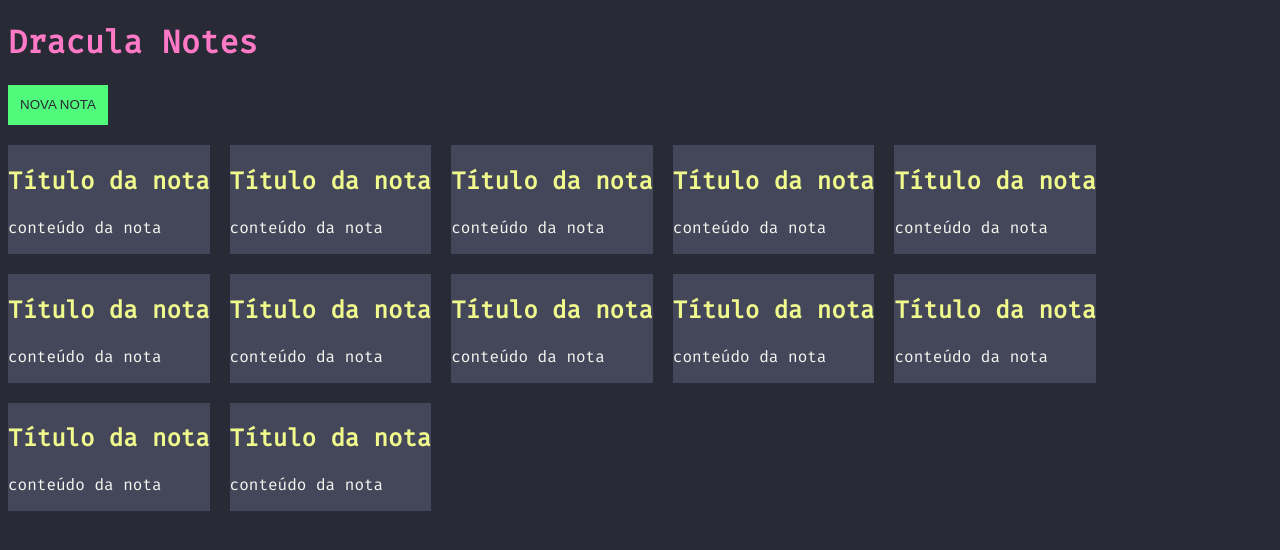
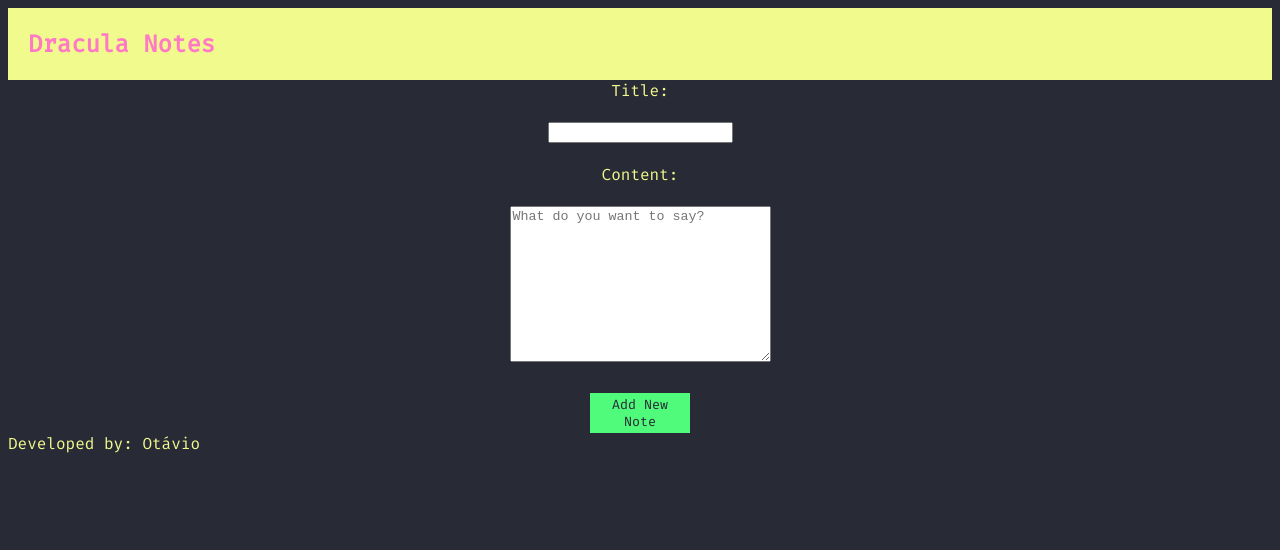
Before and after one commit to atomotavio/dracula-notes, a React (Create React App) app: page / in a window 1280 px wide. Shown: the top 550 px of the page. Built offline with nearby package versions, Linux system fonts and the light colour scheme.

Commit message:
refact: Exclude all components

```diff
--- a/src/App.js
+++ b/src/App.js
@@ -1,28 +1,23 @@
 import React from "react";
-import Title from "./components/Title";
-import Notes from "./components/Notes";
-import ButtonNewNote from "./components/ButtonNewNote";
 import "./style/style.css";
 
 function App() {
   return (
     <>
-     <Title />
-     <ButtonNewNote />
-     <div className="notes">
-     <Notes />
-     <Notes />
-     <Notes />
-     <Notes />
-     <Notes />
-     <Notes />
-     <Notes />
-     <Notes />
-     <Notes />
-     <Notes />
-     <Notes />
-     <Notes />
-     </div>
+    <nav>
+      <h1>Dracula Notes</h1>
+    </nav>
+
+    <form>
+    <label for="ftitle">Title:</label><br />
+    <input type="text" name="ftitle"></input><br />
+    <label for="message">Content:</label><br />
+    <textarea name="message" rows="10" cols="30" placeholder="What do you want to say?"></textarea> <br />
+    <button type="submit">Add New Note</button>
+    </form>
+
+
+    <footer>Developed by: Otávio</footer>
     </>
 
   );
--- a/src/components/ButtonNewNote/index.js
+++ /dev/null
@@ -1,11 +0,0 @@
-import React from "react";
-import NewNote from "../NewNote";
-import "./style.css";
-
-function ButtonNewNote() {
-    return (
-    <button onClick={function() { NewNote();}}>NOVA NOTA</button>
-    )
-
-}
-export default ButtonNewNote;
--- a/src/components/ButtonNewNote/style.css
+++ /dev/null
@@ -1,12 +0,0 @@
-button {
-    background-color: #50fa7b;
-    color: #282a36;
-    border: none;
-    width: 100px;
-    height: 40px;
-    margin-bottom: 20px;
-}
-
-button:hover {
-    background-color: #ffb86c;
-}
--- a/src/components/NewNote/index.js
+++ /dev/null
@@ -1,15 +0,0 @@
-import React from "react";
-
-function NewNote() {
-    return (
-        <>
-        <h2>Titulo da nova nota</h2>
-        <textarea>Conteúdo da nova nota</textarea>
-        <button>Salvar nota</button>
-        </>
-
-
-    )
-}
-
-export default NewNote;
--- a/src/components/Notes/index.js
+++ /dev/null
@@ -1,14 +0,0 @@
-import React from "react";
-import "./style.css";
-
-function Notes() {
-    return (
-        <div className = "note">
-        <h2>Título da nota</h2>
-        <p>conteúdo da nota</p>
-        </div>
-
-    )
-}
-
-export default Notes;
--- a/src/components/Notes/style.css
+++ /dev/null
@@ -1,11 +0,0 @@
-.note {
-    background-color: #44475a;
-}
-
-h2 {
-    color: #f1fa8c;
-}
-
-p {
-    color: #f8f8f2;
-}
--- a/src/components/Title/index.js
+++ /dev/null
@@ -1,11 +0,0 @@
-import React from "react";
-import "./style.css";
-
-function Title() {
-    return(
-        <h1>Dracula Notes</h1>
-    )
-
-}
-
-export default Title;
--- a/src/components/Title/style.css
+++ /dev/null
@@ -1,3 +0,0 @@
-h1 {
-    color: #ff79c6;
-}
--- a/src/style/style.css
+++ b/src/style/style.css
@@ -1,10 +1,39 @@
 body {
     background-color: #282a36;
     font-family: 'Fira Code', monospace;
+    color: #f1fa8c;
 }
 
-.notes {
+h1 {
+    color: #ff79c6;
+}
+
+nav {
     display: flex;
-    flex-wrap: wrap;
-    gap: 20px;
+    background-color: #f1fa8c;
+    justify-content: space-between;
+    align-items: center;
+    padding-left: 20px;
+    padding-right: 20px;
 }
+
+form {
+    display: flex;
+    flex-direction: column;
+    justify-content: center;
+    align-items: center;
+}
+
+button {
+    font-family: 'Fira Code', monospace;
+    background-color: #50fa7b;
+    color: #282a36;
+    border: none;
+    width: 100px;
+    height: 40px;
+    margin-top: 10px;
+}
+
+button:hover {
+    background-color: #ffb86c;
+}
```
